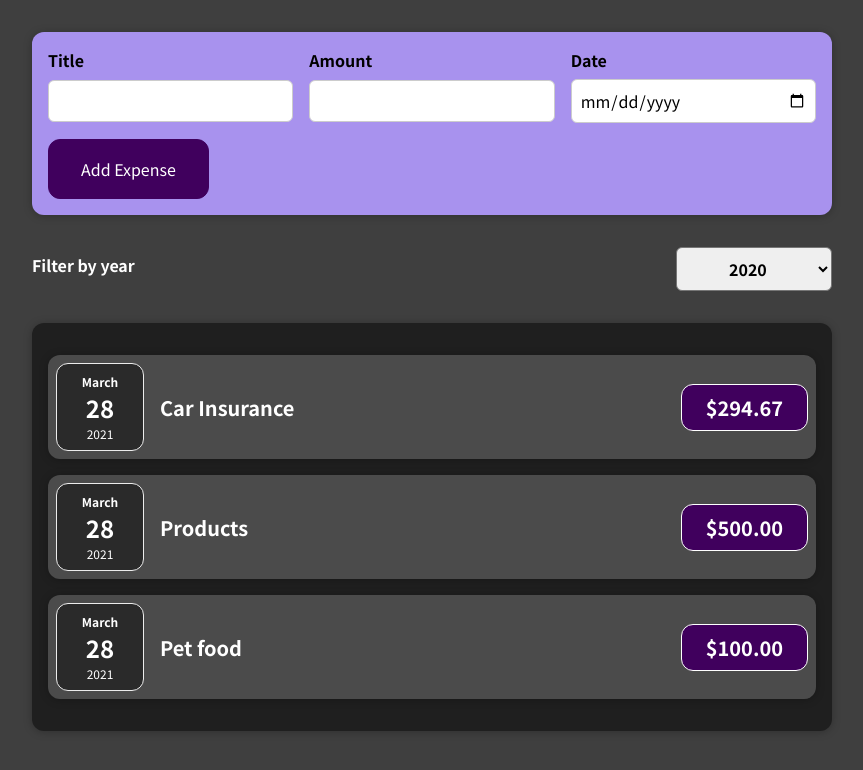
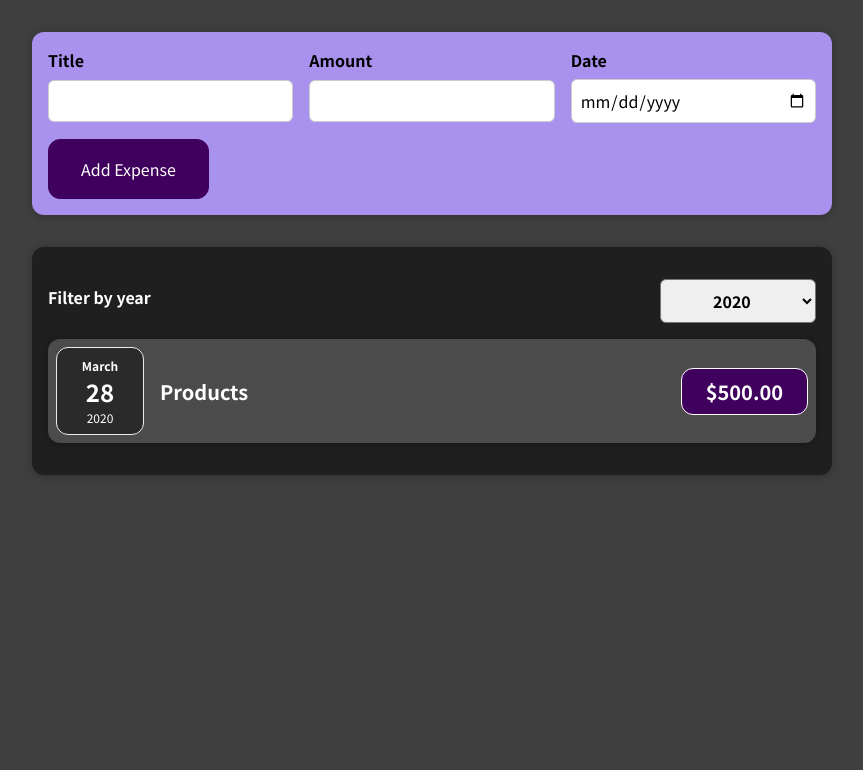
Before and after one commit to zoroMari/expenses-manager, a React (Create React App) app: page / in a window 1280 px wide. Shown: the top 770 px of the page, without its empty margins (208-1071 px from the left). Built offline with nearby package versions, Linux system fonts and the light colour scheme.

Commit message:
added dynamic list of expenses

```diff
--- a/src/App.js
+++ b/src/App.js
@@ -1,33 +1,39 @@
-import ExpensesList from './components/Expenses/ExpensesList';
+import { useState } from 'react';
+import Expenses from './components/Expenses/Expenses';
 import NewExpense from './components/NewExpense/NewExpense';
 
-function App() {
-  const addNewExpenseHandler = (enteredData) => {
-    console.log(' >>>', enteredData);
-  }
-
-  const expenses = [
+const INITIAL_EXPENSES = [
   {
+    id: 'sdfs23',
     date: new Date(2021, 2, 28),
     title: 'Car Insurance',
     amount: 294.67,
   },
   {
-      date: new Date(2021, 2, 28),
+    id: 'ssdffs33',
+    date: new Date(2020, 2, 28),
     title: 'Products',
     amount: 500.00.toFixed(2),
   },
   {
+    id: 'edyjr76',
     date: new Date(2021, 2, 28),
     title: 'Pet food',
     amount: 100.00.toFixed(2),
   },
-  ]
+];
+
+function App() {
+  const [expenses, setExpenses] = useState(INITIAL_EXPENSES);
+
+  const addNewExpenseHandler = (enteredData) => {
+    setExpenses((prevState) => [enteredData, ...prevState]);
+  }
 
   return (
     <div>
       <NewExpense onAddNewExpense={addNewExpenseHandler} />
-      <ExpensesList items={expenses} />
+      <Expenses items={expenses} />
     </div>
   );
 }
--- a/src/components/Expenses/ExpenseItem.js
+++ b/src/components/Expenses/ExpenseItem.js
@@ -6,6 +6,7 @@ import Card from '../UI/Card';
 
 export default function ExpenseItem({date, title, amount}) {
   return (
+    <li>
       <Card className="expense-item">
         <ExpenseDate date={date} />
 
@@ -14,5 +15,6 @@ export default function ExpenseItem({date, title, amount}) {
           <div className="expense-item__price">${amount}</div>
         </div>
       </Card>
+    </li>
   );
 }
--- /dev/null
+++ b/src/components/Expenses/Expenses.css
@@ -0,0 +1,11 @@
+.expenses {
+  padding: 1rem;
+  background-color: rgb(31, 31, 31);
+  margin: 2rem auto;
+  width: 50rem;
+  max-width: 95%;
+}
+
+.emptyExpenses {
+  color: white;
+}
--- /dev/null
+++ b/src/components/Expenses/Expenses.js
@@ -0,0 +1,25 @@
+import './Expenses.css';
+import ExpenseItem from './ExpenseItem';
+import Card from '../UI/Card';
+import ExpenseFilter from './ExpenseFilter';
+import { useState } from 'react';
+import ExpensesList from './ExpensesList';
+
+export default function Expenses({items}) {
+  const [dateFiltered, setDateFiltered] = useState('2020');
+  const filterHandler = (date) => {
+    setDateFiltered(date);
+  }
+
+  const filteredExpenses = items.filter((item) => item.date.getFullYear().toString() === dateFiltered);
+
+  return (
+    <div>
+      <Card className='expenses'>
+        <ExpenseFilter defaultDate={dateFiltered} onChangeDate={filterHandler} />
+
+        <ExpensesList filteredItems={filteredExpenses} />
+      </Card>
+    </div>
+  )
+}
--- a/src/components/Expenses/ExpensesList.css
+++ b/src/components/Expenses/ExpensesList.css
@@ -1,7 +1,9 @@
-.expenses {
-  padding: 1rem;
-  background-color: rgb(31, 31, 31);
-  margin: 2rem auto;
-  width: 50rem;
-  max-width: 95%;
+.expenses-list {
+  list-style: none;
+  padding: 0;
 }
+
+.expenses-list__fallback {
+  color: white;
+  text-align: center;
+}
--- a/src/components/Expenses/ExpensesList.js
+++ b/src/components/Expenses/ExpensesList.js
@@ -1,25 +1,21 @@
 import './ExpensesList.css';
 import ExpenseItem from './ExpenseItem';
-import Card from '../UI/Card';
-import ExpenseFilter from './ExpenseFilter';
-import { useState } from 'react';
 
-export default function ExpensesList({items}) {
-  const [dateFiltered, setDateFiltered] = useState(2020);
-  const filterHandler = (date) => {
-    setDateFiltered(date);
-    console.log(' >>>', date);
+export default function ExpensesList({filteredItems}) {
+  if (filteredItems.length === 0) {
+    return <h2 className='expenses-list__fallback'>Found no expenses.</h2>
   }
 
   return (
-    <div>
-      <ExpenseFilter defaultDate={dateFiltered} onChangeDate={filterHandler} />
-
-      <Card className='expenses'>
-        <ExpenseItem date={items[0].date} title={items[0].title} amount={items[0].amount} />
-        <ExpenseItem date={items[1].date} title={items[1].title} amount={items[1].amount} />
-        <ExpenseItem date={items[2].date} title={items[2].title} amount={items[2].amount} />
-      </Card>
-    </div>
+    <ul className='expenses-list'>
+      {filteredItems.map((item) => (
+        <ExpenseItem
+          key={item.id}
+          date={item.date}
+          title={item.title}
+          amount={item.amount}
+        />
+      ))}
+    </ul>
   )
 }
--- a/src/components/NewExpense/ExpenseForm.js
+++ b/src/components/NewExpense/ExpenseForm.js
@@ -23,7 +23,7 @@ export default function ExpenseForm(props) {
     e.preventDefault();
     const enteredData = {
       title: enteredTitle,
-      amount: +enteredAmount,
+      amount: (+enteredAmount).toFixed(2),
       date: new Date(enteredDate),
     }
 
```
Lines whose indentation alone changed are shown as unchanged.
